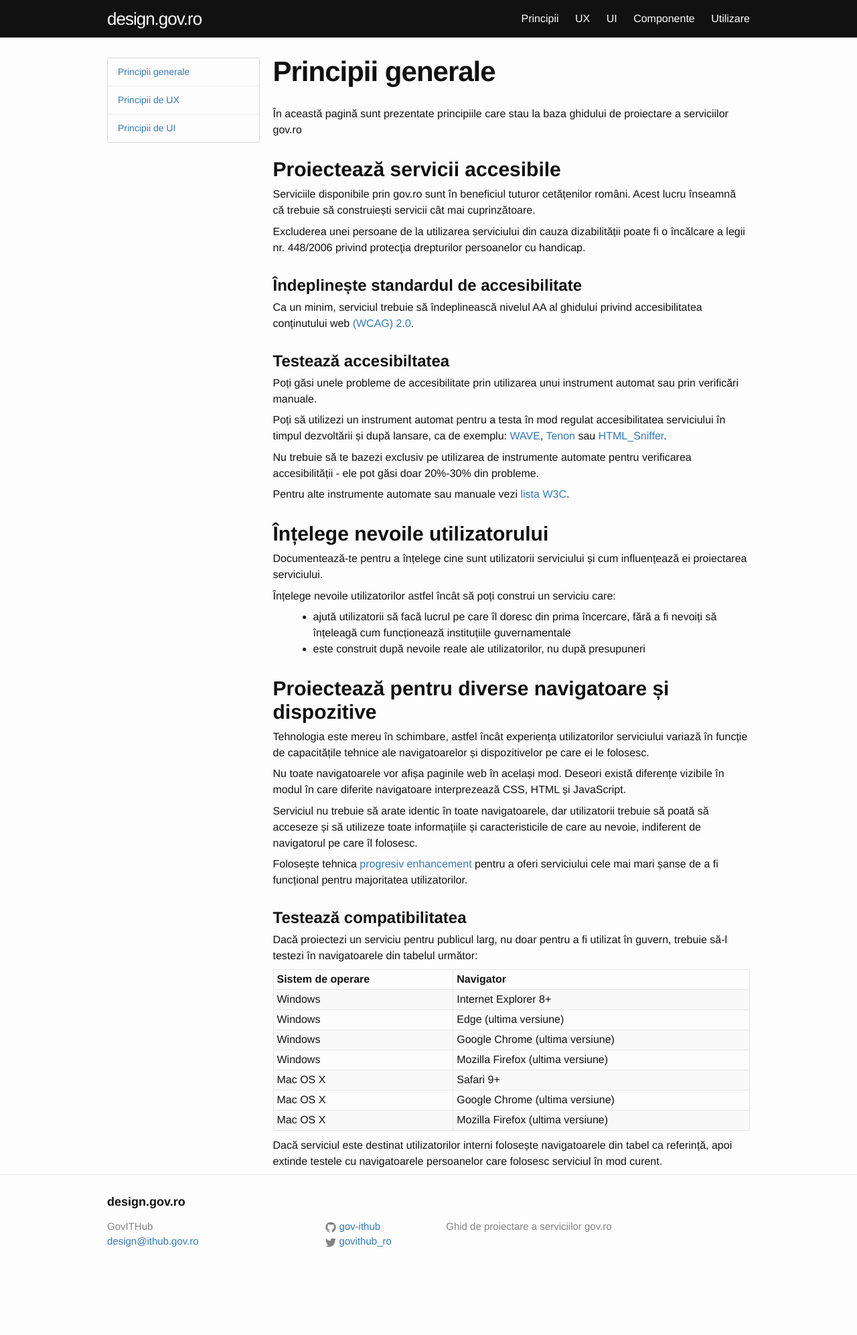
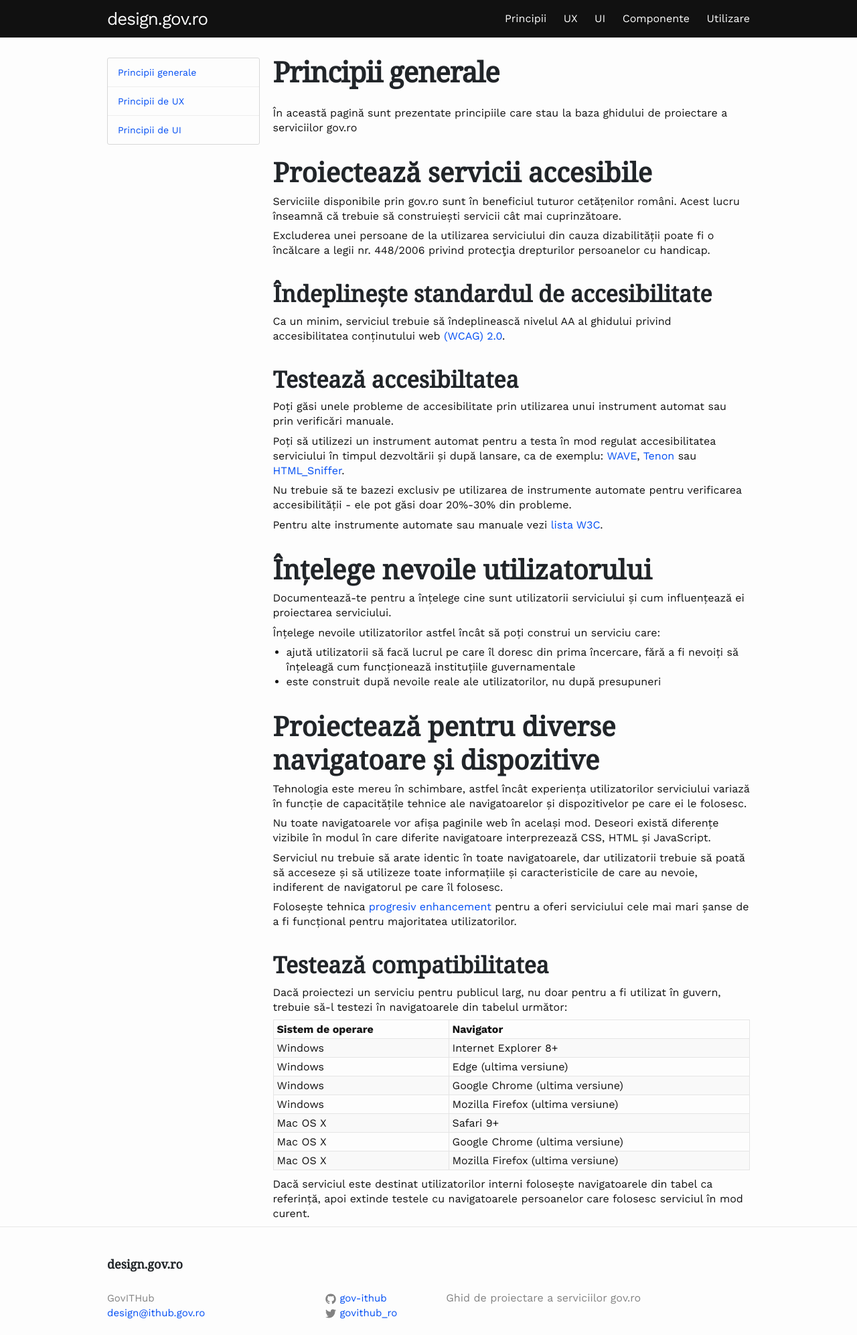
Before and after one commit to gov-ithub/govro-design, a Jekyll site: the page built from 1-principii.md, in a window 1280 px wide. Shown: the whole page at 67% size. Built offline with Jekyll 4.4.1, drawn with Linux system fonts in a browser that asks for light colours; nearby versions of some CDN libraries; before the commit the page ends 1887 px from its top, so only the background shows below that.

Commit message:
Update componete

```diff
--- a/_includes/head.html
+++ b/_includes/head.html
@@ -11,6 +11,7 @@
 	<script src="https://maxcdn.bootstrapcdn.com/bootstrap/3.3.7/js/bootstrap.min.js" integrity="sha384-Tc5IQib027qvyjSMfHjOMaLkfuWVxZxUPnCJA7l2mCWNIpG9mGCD8wGNIcPD7Txa" crossorigin="anonymous"></script>
 
   <link rel="stylesheet" href="{{ site.github.url }}/css/main.css">
+	<link rel="stylesheet" href="{{ site.github.url }}/css/gov.css">
   <link rel="canonical" href="{{ site.github.url }}">
   <link rel="alternate" type="application/rss+xml" title="{{ site.title | escape }}" href="{{ "/feed.xml" | site.github.url }}">
 
```
